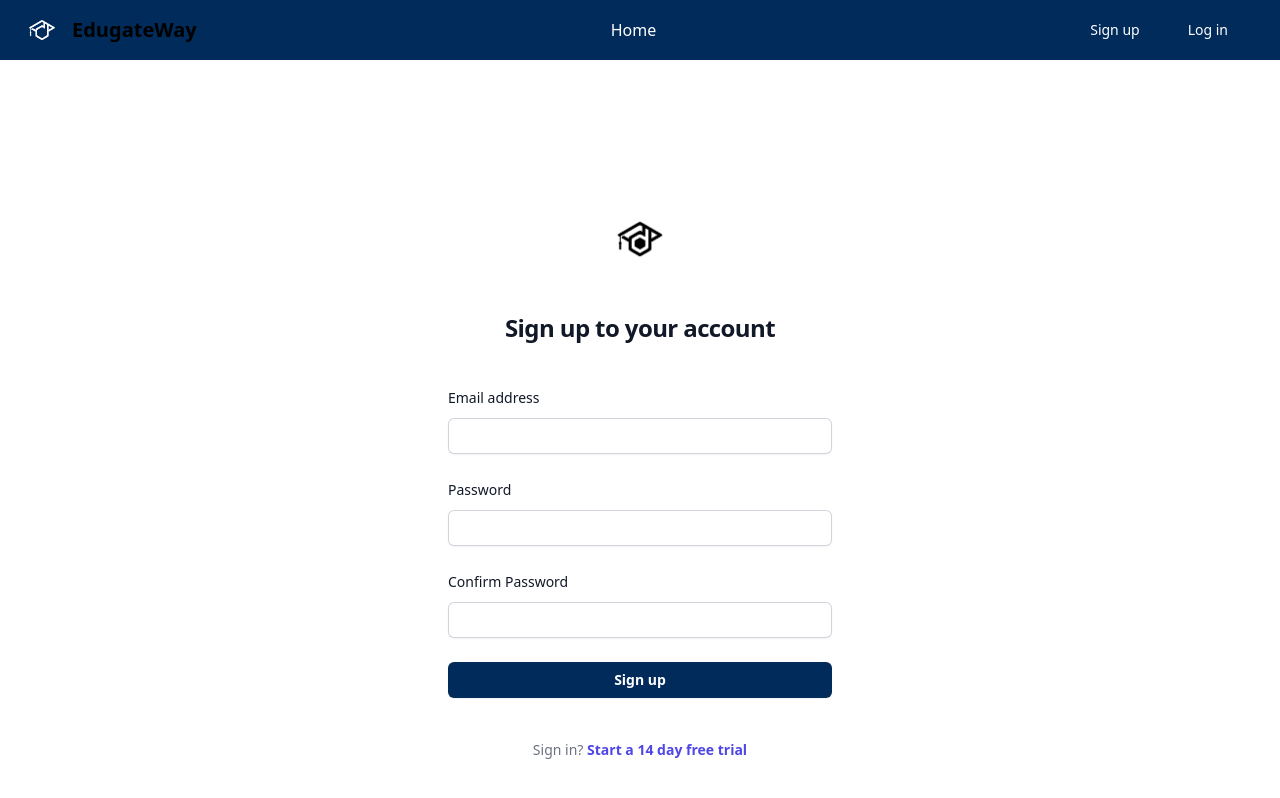
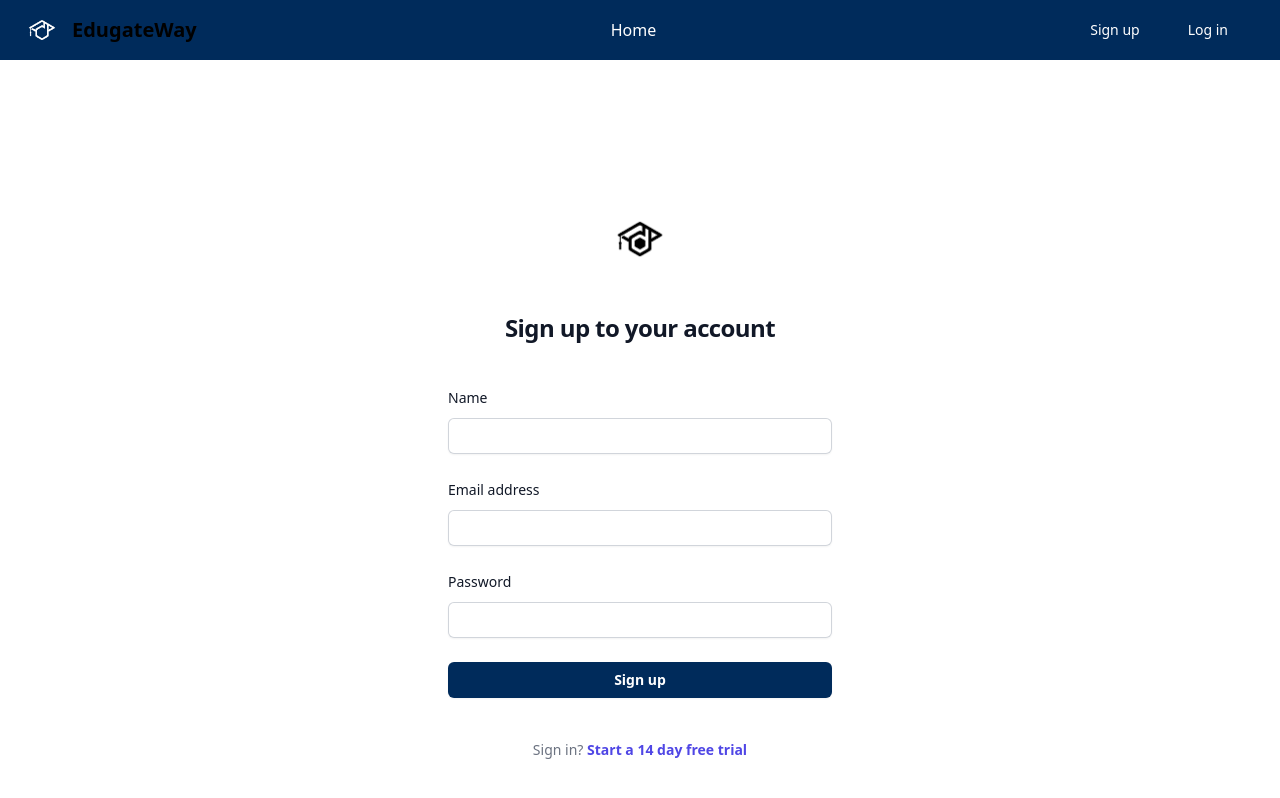
Before and after one commit to Tholkappiar/Advanced-App-Development, a React (Vite) app in the folder FrontEnd/Advance App Development/: page /sign in a window 1280 px wide. Shown: the top 798 px of the page. Built offline with nearby package versions, Linux system fonts and the light colour scheme.

Commit message:
feat: Login integration

```diff
--- a/FrontEnd/Advance App Development/package.json
+++ b/FrontEnd/Advance App Development/package.json
@@ -13,6 +13,7 @@
 		"@fortawesome/react-fontawesome": "^0.2.0",
 		"@heroicons/react": "^2.1.1",
 		"@material-tailwind/react": "^2.1.9",
+		"axios": "^1.6.8",
 		"heroicons": "^2.1.1",
 		"react": "^18.2.0",
 		"react-dom": "^18.2.0",
--- a/FrontEnd/Advance App Development/src/Forms/Login.jsx
+++ b/FrontEnd/Advance App Development/src/Forms/Login.jsx
@@ -1,6 +1,8 @@
 import { useState } from "react";
 import black_logo from "../assets/images/black-logo.png";
 import { Link, useNavigate } from "react-router-dom";
+import { API_BASE_URL, API_ENDPOINTS } from "../utils/Constants";
+import axios from "axios";
 
 export default function LoginForm() {
 	const navigate = useNavigate();
@@ -18,7 +20,22 @@ export default function LoginForm() {
 	};
 
 	const handleLogin = (e) => {
+		console.log(formData);
 		e.preventDefault();
+
+		try {
+			const login_response = async () => {
+				const res = await axios.post(
+					API_BASE_URL + API_ENDPOINTS.authenticationController.authenticate,
+					formData
+				);
+				console.log(res.data);
+				localStorage.setItem("JWT", res.data);
+			};
+			login_response();
+		} catch (error) {
+			console.log(error);
+		}
 
 		const storedSignupData = JSON.parse(localStorage.getItem("signupData"));
 
--- a/FrontEnd/Advance App Development/src/Forms/Signup.jsx
+++ b/FrontEnd/Advance App Development/src/Forms/Signup.jsx
@@ -1,13 +1,17 @@
 import { Link, useNavigate } from "react-router-dom";
 import black_logo from "../assets/images/black-logo.png";
 import { useState } from "react";
+import { API_BASE_URL, API_ENDPOINTS } from "../utils/Constants";
+import axios from "axios";
 
 const Signup = () => {
 	const navigate = useNavigate();
+
 	const [formData, setFormData] = useState({
+		name: "",
 		email: "",
 		password: "",
-		password2: "",
+		roles: "USER",
 	});
 
 	const handleChange = (e) => {
@@ -23,17 +27,32 @@ const Signup = () => {
 		// For example, check if passwords match
 
 		// Store form data in localStorage
-		localStorage.setItem("signupData", JSON.stringify(formData));
-		localStorage.setItem("person", "user");
 
-		// Optionally, you can clear the form fields after submission
-		setFormData({
-			email: "",
-			password: "",
-			password2: "",
-			person: "user",
-		});
-		navigate("/login");
+		try {
+			const handleSignup = async () => {
+				const signupResponse = await axios.post(
+					API_BASE_URL + API_ENDPOINTS.userController.signUp,
+					formData
+				);
+				localStorage.setItem("signupData", JSON.stringify(signupResponse));
+				localStorage.setItem("person", "user");
+				if (signupResponse.status === 201) {
+					console.log("created");
+				}
+			};
+			handleSignup();
+		} catch (error) {
+			console.log(error);
+		}
+
+		// Optionally, you clear the form fields after submission
+		// setFormData({
+		// 	email: "",
+		// 	password: "",
+		// 	password2: "",
+		// 	person: "user",
+		// });
+		// navigate("/login");
 	};
 
 	return (
@@ -52,6 +71,26 @@ const Signup = () => {
 
 				<div className="mt-10 sm:mx-auto sm:w-full sm:max-w-sm">
 					<form className="space-y-6" onSubmit={handleSubmit} method="POST">
+						<div>
+							<label
+								htmlFor="name"
+								className="block text-sm font-medium leading-6 text-gray-900"
+							>
+								Name
+							</label>
+							<div className="mt-2">
+								<input
+									id="name"
+									name="name"
+									type="text"
+									autoComplete="name"
+									required
+									value={formData.name}
+									onChange={handleChange}
+									className="block w-full rounded-md border-0 py-1.5 text-gray-900 shadow-sm ring-1 ring-inset ring-gray-300 placeholder:text-gray-400 focus:ring-2 focus:ring-inset focus:ring-indigo-600 sm:text-sm sm:leading-6 p-2 outline-none"
+								/>
+							</div>
+						</div>
 						<div>
 							<label
 								htmlFor="email"
@@ -107,39 +146,6 @@ const Signup = () => {
 							</div>
 						</div>
 
-						<div>
-							<div className="flex items-center justify-between">
-								<label
-									htmlFor="password2"
-									className="block text-sm font-medium leading-6 text-gray-900"
-								>
-									Confirm Password
-								</label>
-
-								{/* This is for the forgot password  */}
-								{/* <div className="text-sm">
-								<a
-									href="#"
-									className="font-semibold text-indigo-600 hover:text-indigo-500"
-								>
-									Forgot password?
-								</a>
-							</div> */}
-							</div>
-							<div className="mt-2">
-								<input
-									id="password2"
-									name="password2"
-									type="password"
-									autoComplete="current-password"
-									required
-									value={formData.password2}
-									onChange={handleChange}
-									className="block w-full rounded-md border-0 py-1.5 text-gray-900 shadow-sm ring-1 ring-inset ring-gray-300 placeholder:text-gray-400 focus:ring-2 focus:ring-inset focus:ring-indigo-600 sm:text-sm sm:leading-6 p-2 outline-none"
-								/>
-							</div>
-						</div>
-
 						<button
 							type="submit"
 							className="flex w-full justify-center rounded-md bg-[#002B5B] px-3 py-1.5 text-sm font-semibold leading-6 text-white shadow-sm hover:bg-indigo-500 focus-visible:outline focus-visible:outline-2 focus-visible:outline-offset-2 focus-visible:outline-indigo-600 mt-4"
--- a/FrontEnd/Advance App Development/src/utils/Constants.jsx
+++ b/FrontEnd/Advance App Development/src/utils/Constants.jsx
@@ -1,7 +1,7 @@
 // apiConfig.js
 
 // Base URL for the API
-const API_BASE_URL = "https://api.example.com";
+const API_BASE_URL = "http://localhost:8080";
 
 // API endpoints
 const API_ENDPOINTS = {
```
Also changed, not shown: 1 other file (tests, documents, lock files or other folders). Lines whose indentation alone changed are shown as unchanged.
